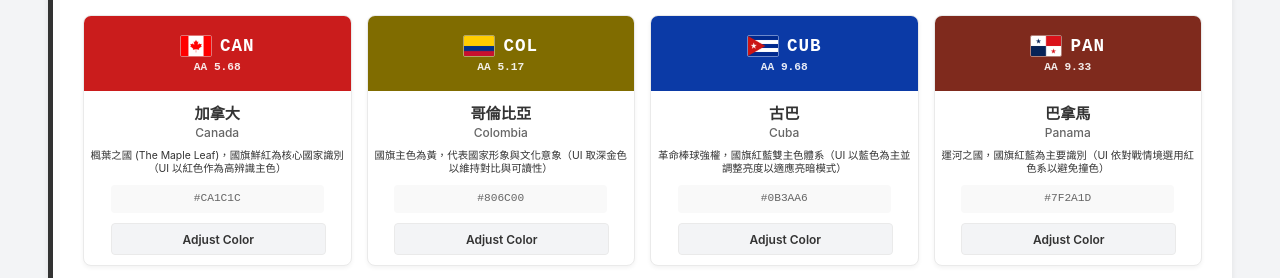
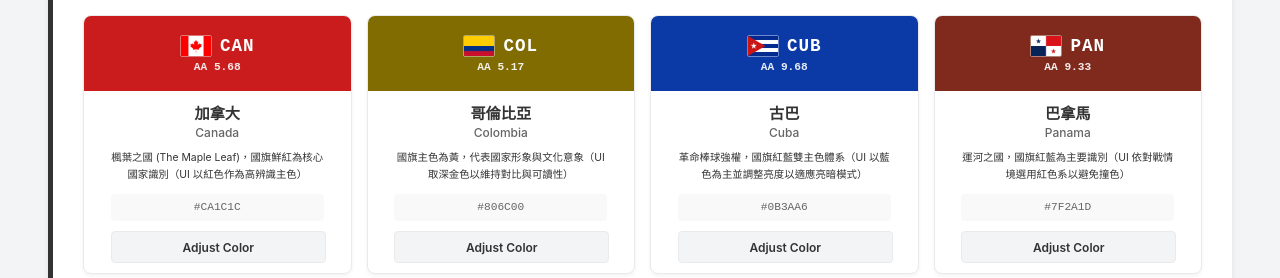
Before and after one commit to pollypocari/test, a plain HTML site: page index.html in a window 1280 px wide. Shown: the part 444-722 px from the top of the page. Drawn offline with Linux system fonts and the light colour scheme.

Commit message:
Update .gc-name-reason

```diff
--- a/index.html
+++ b/index.html
@@ -242,8 +242,9 @@
         color: var(--text-sub);
         margin-bottom: 10px;
         text-align: center;
-        padding: 0 5px;
-        line-height: 1.2;
+        padding: 0;
+        line-height: 1.6;
+        width: 80%;
       }
 
       .gc-codes {
```
